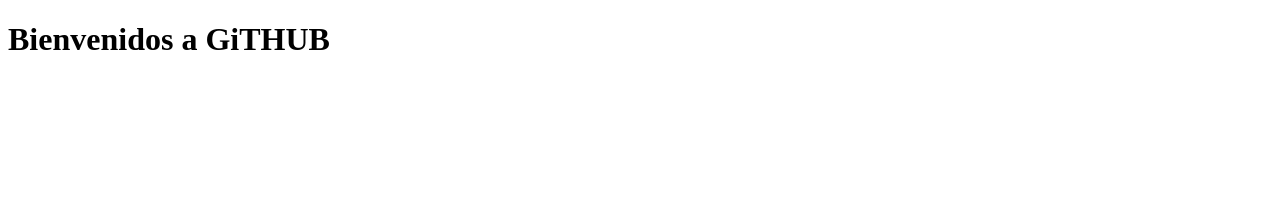
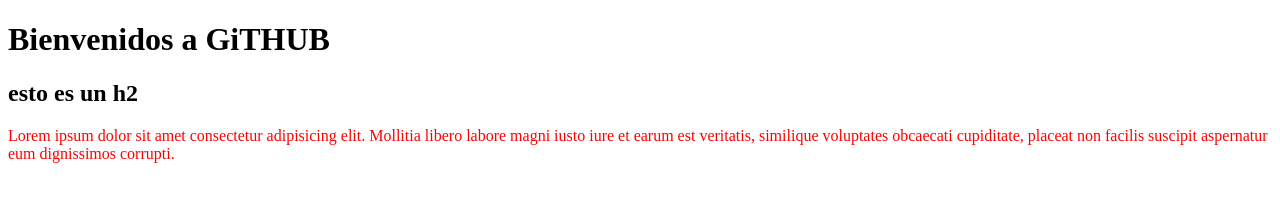
Before and after one commit to FrancoThomas3/primera-repo, a plain HTML site: page index.html in a window 1280 px wide. Drawn offline with Linux system fonts and the light colour scheme; files that its build step writes are made by us from their sources.

Commit message:
segundo commit con un h2

```diff
--- a/CSS/style.css
+++ b/CSS/style.css
@@ -0,0 +1,3 @@
+p{
+    color: red;
+}
--- a/index.html
+++ b/index.html
@@ -4,9 +4,11 @@
     <meta charset="UTF-8">
     <meta name="viewport" content="width=device-width, initial-scale=1.0">
     <title>Practica GiTHUB</title>
-<link rel="stylesheet" href="style.css">
+<link rel="stylesheet" href="CSS/style.css">
 </head>
 <body>
     <h1>Bienvenidos a GiTHUB</h1>
+    <h2>esto es un h2</h2>
+<p>Lorem ipsum dolor sit amet consectetur adipisicing elit. Mollitia libero labore magni iusto iure et earum est veritatis, similique voluptates obcaecati cupiditate, placeat non facilis suscipit aspernatur eum dignissimos corrupti.</p>
 </body>
 </html>
```
